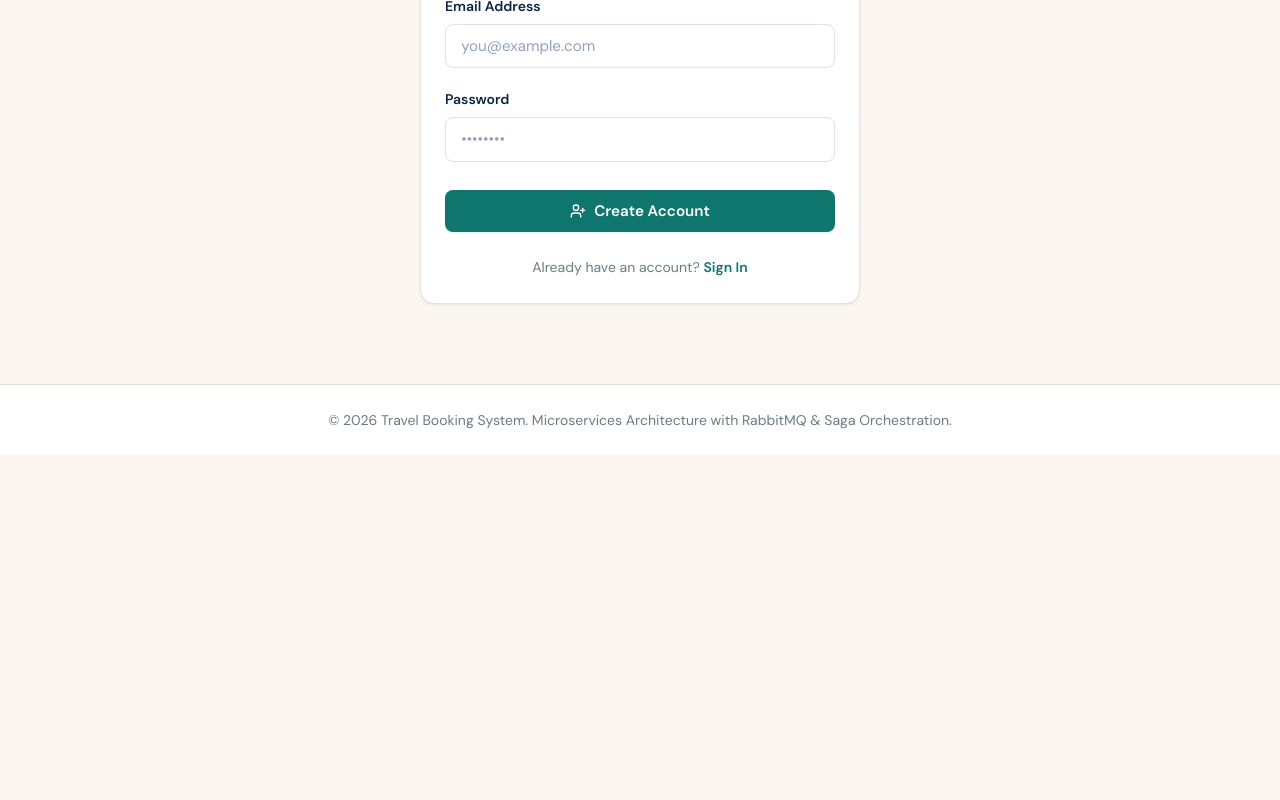
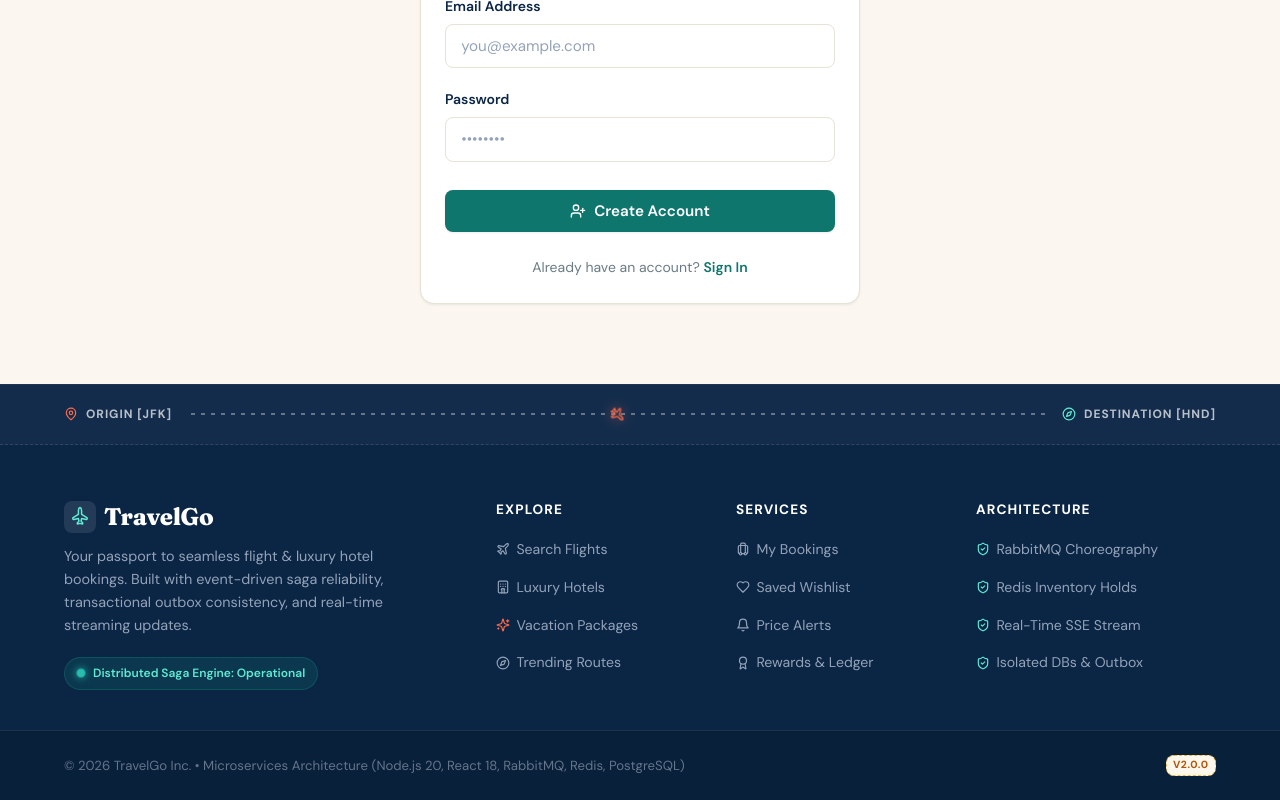
Before and after one commit to ZamanAsad007/Travel-Booking-System, a React (Vite) app in the folder frontend/: page /register in a window 1280 px wide. Shown: the part 355-1155 px from the top of the page. Before the commit the page ends 810 px from the top, so only its background shows below. Built offline with nearby package versions, Linux system fonts and the light colour scheme.

Commit message:
style(frontend): redesign footer with travel motif

```diff
--- a/frontend/src/components/Footer.jsx
+++ b/frontend/src/components/Footer.jsx
@@ -1,10 +1,174 @@
 import React from 'react';
+import { Link } from 'react-router-dom';
+import {
+  Plane,
+  MapPin,
+  Compass,
+  ShieldCheck,
+  Sparkles,
+  Luggage,
+  Hotel,
+  Heart,
+  Bell,
+  Award,
+} from 'lucide-react';
 
 export default function Footer() {
   return (
     <footer className="footer">
-      <div style={{ maxWidth: '1200px', margin: '0 auto' }}>
-        <p>© 2026 Travel Booking System. Microservices Architecture with RabbitMQ & Saga Orchestration.</p>
+      {/* Decorative Dotted Flight Path Motif */}
+      <div className="footer-flight-path">
+        <div className="footer-flight-track">
+          <div className="footer-flight-node">
+            <MapPin size={14} style={{ color: 'var(--accent)' }} />
+            <span>ORIGIN [JFK]</span>
+          </div>
+          <div className="footer-flight-line">
+            <Plane size={15} className="footer-plane-icon" />
+          </div>
+          <div className="footer-flight-node">
+            <Compass size={14} style={{ color: '#5EEAD4' }} />
+            <span>DESTINATION [HND]</span>
+          </div>
+        </div>
+      </div>
+
+      {/* Main Footer Content */}
+      <div className="footer-main">
+        {/* Brand & Mission */}
+        <div className="footer-brand">
+          <h3>
+            <span
+              style={{
+                width: '32px',
+                height: '32px',
+                borderRadius: '8px',
+                background: 'rgba(255, 255, 255, 0.1)',
+                display: 'inline-flex',
+                alignItems: 'center',
+                justifyContent: 'center',
+                color: '#5EEAD4',
+              }}
+            >
+              <Plane size={18} style={{ transform: 'rotate(-45deg)' }} />
+            </span>
+            <span>TravelGo</span>
+          </h3>
+          <p>
+            Your passport to seamless flight & luxury hotel bookings. Built with event-driven saga reliability, transactional outbox consistency, and real-time streaming updates.
+          </p>
+          <div className="footer-status-pill">
+            <span className="footer-pulse-dot" />
+            <span>Distributed Saga Engine: Operational</span>
+          </div>
+        </div>
+
+        {/* Explore Destinations */}
+        <div className="footer-col">
+          <h4>Explore</h4>
+          <ul className="footer-links">
+            <li>
+              <Link to="/flights" className="footer-link">
+                <Plane size={14} />
+                <span>Search Flights</span>
+              </Link>
+            </li>
+            <li>
+              <Link to="/hotels" className="footer-link">
+                <Hotel size={14} />
+                <span>Luxury Hotels</span>
+              </Link>
+            </li>
+            <li>
+              <Link to="/flights?deal=bundle" className="footer-link">
+                <Sparkles size={14} style={{ color: 'var(--accent)' }} />
+                <span>Vacation Packages</span>
+              </Link>
+            </li>
+            <li>
+              <Link to="/flights" className="footer-link">
+                <Compass size={14} />
+                <span>Trending Routes</span>
+              </Link>
+            </li>
+          </ul>
+        </div>
+
+        {/* Traveler Services */}
+        <div className="footer-col">
+          <h4>Services</h4>
+          <ul className="footer-links">
+            <li>
+              <Link to="/bookings" className="footer-link">
+                <Luggage size={14} />
+                <span>My Bookings</span>
+              </Link>
+            </li>
+            <li>
+              <Link to="/wishlist" className="footer-link">
+                <Heart size={14} />
+                <span>Saved Wishlist</span>
+              </Link>
+            </li>
+            <li>
+              <Link to="/price-alerts" className="footer-link">
+                <Bell size={14} />
+                <span>Price Alerts</span>
+              </Link>
+            </li>
+            <li>
+              <Link to="/loyalty" className="footer-link">
+                <Award size={14} />
+                <span>Rewards & Ledger</span>
+              </Link>
+            </li>
+          </ul>
+        </div>
+
+        {/* System Architecture */}
+        <div className="footer-col">
+          <h4>Architecture</h4>
+          <ul className="footer-links">
+            <li>
+              <span className="footer-link" style={{ cursor: 'default' }}>
+                <ShieldCheck size={14} style={{ color: '#5EEAD4' }} />
+                <span>RabbitMQ Choreography</span>
+              </span>
+            </li>
+            <li>
+              <span className="footer-link" style={{ cursor: 'default' }}>
+                <ShieldCheck size={14} style={{ color: '#5EEAD4' }} />
+                <span>Redis Inventory Holds</span>
+              </span>
+            </li>
+            <li>
+              <span className="footer-link" style={{ cursor: 'default' }}>
+                <ShieldCheck size={14} style={{ color: '#5EEAD4' }} />
+                <span>Real-Time SSE Stream</span>
+              </span>
+            </li>
+            <li>
+              <span className="footer-link" style={{ cursor: 'default' }}>
+                <ShieldCheck size={14} style={{ color: '#5EEAD4' }} />
+                <span>Isolated DBs & Outbox</span>
+              </span>
+            </li>
+          </ul>
+        </div>
+      </div>
+
+      {/* Bottom Sub-footer Bar */}
+      <div className="footer-bottom">
+        <div className="footer-bottom-container">
+          <p>© 2026 TravelGo Inc. • Microservices Architecture (Node.js 20, React 18, RabbitMQ, Redis, PostgreSQL)</p>
+          <div className="footer-bottom-links">
+            <span style={{ display: 'inline-flex', alignItems: 'center', gap: '0.35rem' }}>
+              <span className="stamp-badge stamp-badge-amber" style={{ padding: '0.1rem 0.4rem', fontSize: '0.65rem' }}>
+                v2.0.0
+              </span>
+            </span>
+          </div>
+        </div>
       </div>
     </footer>
   );
--- a/frontend/src/index.css
+++ b/frontend/src/index.css
@@ -638,14 +638,190 @@ a {
   max-width: 420px;
 }
 
-/* Footer */
+/* Footer with Travel Motif */
 .footer {
-  background: var(--surface);
-  border-top: 1px solid var(--border);
-  padding: 1.5rem;
-  text-align: center;
-  color: var(--text-muted);
-  font-size: 0.875rem;
+  background: var(--navy);
+  color: #E2E8F0;
+  border-top: 1px solid rgba(255, 255, 255, 0.08);
+  position: relative;
+  overflow: hidden;
+  margin-top: auto;
+}
+
+.footer-flight-path {
+  position: relative;
+  width: 100%;
+  padding: 1.25rem 0;
+  background: rgba(255, 255, 255, 0.03);
+  border-bottom: 1px dashed rgba(255, 255, 255, 0.12);
+}
+
+.footer-flight-track {
+  max-width: 1200px;
+  margin: 0 auto;
+  padding: 0 1.5rem;
+  display: flex;
+  align-items: center;
+  justify-content: space-between;
+  gap: 1rem;
+}
+
+.footer-flight-node {
+  display: inline-flex;
+  align-items: center;
+  gap: 0.5rem;
+  font-size: 0.75rem;
+  font-weight: 700;
+  letter-spacing: 0.08em;
+  text-transform: uppercase;
+  color: rgba(255, 255, 255, 0.7);
+}
+
+.footer-flight-line {
+  flex: 1;
+  height: 2px;
+  background-image: radial-gradient(circle, rgba(255, 255, 255, 0.35) 35%, transparent 40%);
+  background-size: 10px 2px;
+  background-repeat: repeat-x;
+  position: relative;
+}
+
+.footer-plane-icon {
+  position: absolute;
+  top: 50%;
+  left: 50%;
+  transform: translate(-50%, -50%) rotate(90deg);
+  color: var(--accent);
+  filter: drop-shadow(0 0 6px rgba(255, 107, 74, 0.6));
+}
+
+.footer-main {
+  max-width: 1200px;
+  margin: 0 auto;
+  padding: 3.5rem 1.5rem 2.5rem;
+  display: grid;
+  grid-template-columns: 2fr 1fr 1fr 1.25fr;
+  gap: 3rem;
+}
+
+@media (max-width: 900px) {
+  .footer-main {
+    grid-template-columns: 1fr 1fr;
+    gap: 2rem;
+  }
+}
+
+@media (max-width: 600px) {
+  .footer-main {
+    grid-template-columns: 1fr;
+    gap: 2rem;
+  }
+}
+
+.footer-brand h3 {
+  font-family: var(--font-heading);
+  font-size: 1.5rem;
+  font-weight: 800;
+  color: #FFFFFF;
+  margin-bottom: 0.75rem;
+  display: flex;
+  align-items: center;
+  gap: 0.5rem;
+}
+
+.footer-brand p {
+  color: #94A3B8;
+  font-size: 0.9rem;
+  line-height: 1.6;
+  margin-bottom: 1.25rem;
+  max-width: 320px;
+}
+
+.footer-status-pill {
+  display: inline-flex;
+  align-items: center;
+  gap: 0.5rem;
+  padding: 0.35rem 0.75rem;
+  background: rgba(15, 118, 110, 0.25);
+  border: 1px solid rgba(15, 118, 110, 0.45);
+  border-radius: var(--radius-full);
+  font-size: 0.75rem;
+  font-weight: 600;
+  color: #5EEAD4;
+}
+
+.footer-pulse-dot {
+  width: 8px;
+  height: 8px;
+  border-radius: 50%;
+  background-color: #2DD4BF;
+  box-shadow: 0 0 8px #2DD4BF;
+  animation: pulseDot 2s infinite ease-in-out;
+}
+
+@keyframes pulseDot {
+  0%, 100% { transform: scale(1); opacity: 1; }
+  50% { transform: scale(1.3); opacity: 0.6; }
+}
+
+.footer-col h4 {
+  font-family: var(--font-body);
+  font-size: 0.85rem;
+  font-weight: 700;
+  text-transform: uppercase;
+  letter-spacing: 0.08em;
+  color: #FFFFFF;
+  margin-bottom: 1.25rem;
+}
+
+.footer-links {
+  list-style: none;
+  display: flex;
+  flex-direction: column;
+  gap: 0.75rem;
+}
+
+.footer-link {
+  color: #94A3B8;
+  font-size: 0.88rem;
+  transition: color 0.15s ease, transform 0.15s ease;
+  display: inline-flex;
+  align-items: center;
+  gap: 0.4rem;
+}
+
+.footer-link:hover {
+  color: #5EEAD4;
+  transform: translateX(3px);
+}
+
+.footer-bottom {
+  border-top: 1px solid rgba(255, 255, 255, 0.08);
+  padding: 1.5rem 0;
+  background: rgba(0, 0, 0, 0.15);
+}
+
+.footer-bottom-container {
+  max-width: 1200px;
+  margin: 0 auto;
+  padding: 0 1.5rem;
+  display: flex;
+  justify-content: space-between;
+  align-items: center;
+  flex-wrap: wrap;
+  gap: 1rem;
+  font-size: 0.825rem;
+  color: #64748B;
+}
+
+.footer-bottom-links {
+  display: flex;
+  gap: 1.5rem;
+  color: #94A3B8;
+}
+
+.footer-bottom-links a:hover {
+  color: #FFFFFF;
 }
 
 /* Hero Section */
```
